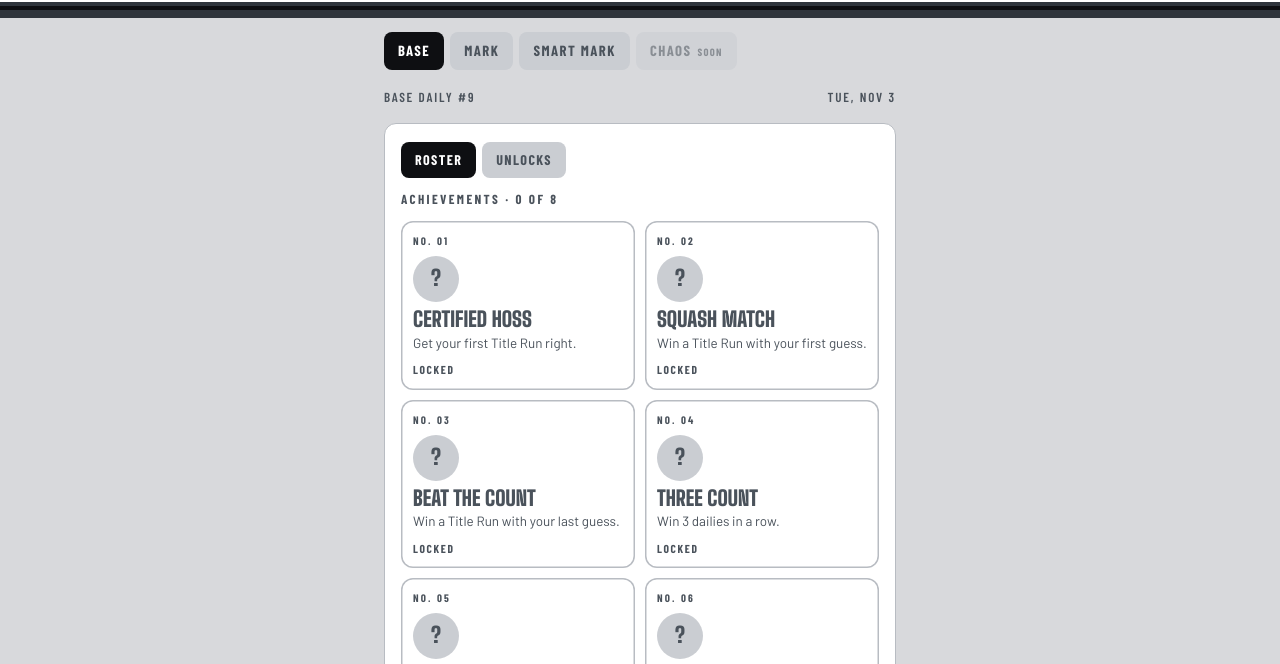
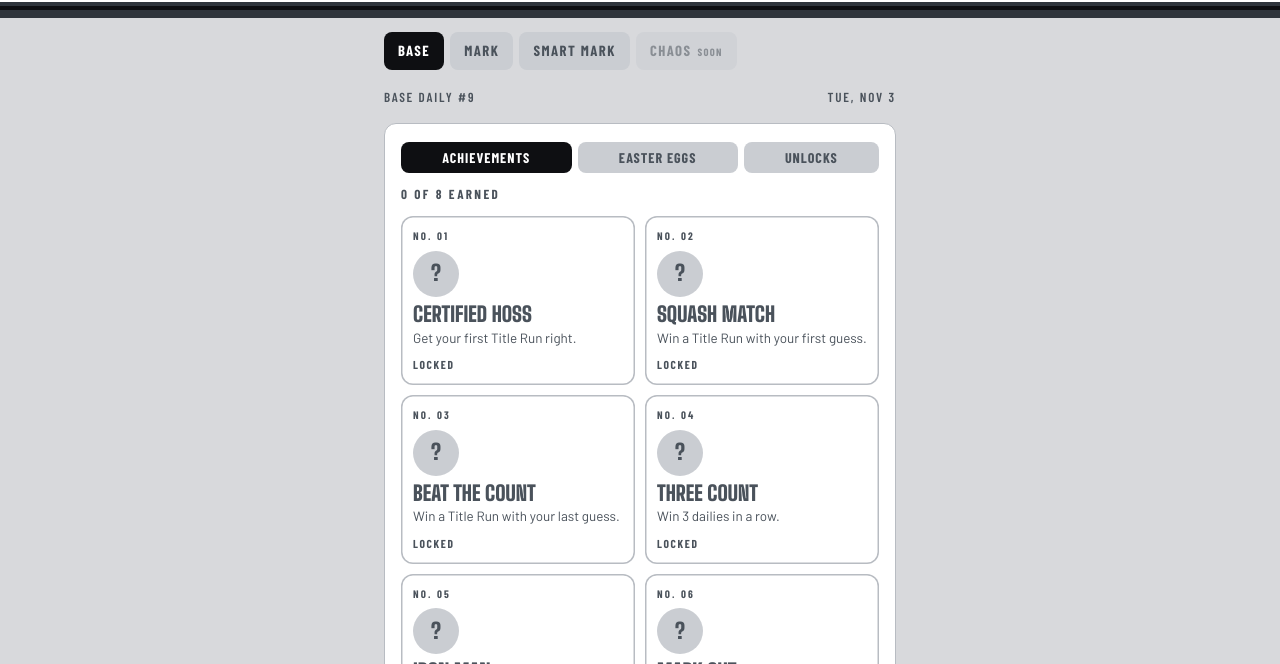
Before and after one commit to MegaPete00/titlerun, a plain HTML site: page index.html in a window 1280 px wide. Both pictures are taken after a click on the button "AWARDS". Shown: the part 79-743 px from the top of the page. Drawn offline with nearby package versions, Linux system fonts and the light colour scheme.

Commit message:
Add files via upload

```diff
--- a/index.html
+++ b/index.html
@@ -218,8 +218,9 @@ footer p{margin:0}
 .toast b{font-family:var(--f-display);font-weight:900;font-size:1.7rem;line-height:1;text-transform:uppercase}
 .toast small{font-size:.8rem;opacity:.8}
 /* Awards: segmented switch, roster cards, color scheme cards */
-.seg{display:flex;gap:6px}
-.seg button{border:0;border-radius:8px;padding:8px 14px;cursor:pointer;background:var(--well);color:var(--muted);font-family:var(--f-label);font-weight:700;font-size:.88rem;letter-spacing:.1em;text-transform:uppercase}
+.seg{display:flex;gap:6px;min-width:0}
+.seg button{flex:1 1 auto;min-width:0;line-height:1.1}
+.seg button{border:0;border-radius:8px;padding:8px 6px;cursor:pointer;background:var(--well);color:var(--muted);font-family:var(--f-label);font-weight:700;font-size:clamp(.74rem, 3.3vw, .88rem);letter-spacing:.07em;text-transform:uppercase}
 .seg button[aria-pressed="true"]{background:var(--ink);color:var(--panel)}
 .roster{list-style:none;margin:0;padding:0;display:grid;grid-template-columns:repeat(2,minmax(0,1fr));gap:10px}
 .ach,.skin{display:grid;gap:5px;align-content:start;justify-items:start;padding:12px;border-radius:12px;background:var(--canvas);box-shadow:inset 0 0 0 1px var(--line);min-width:0}
@@ -762,7 +763,7 @@ const SKINS = [
   {id:"angle",    name:"Kurt Angle",  by:"angle",    note:"Red, white and blue.",             sw:["#F3F5FA","#0B1F4D","#C8102E"]},
 ];
 const skinOpen = s => s.by === "hoss" ? !!achFound().hoss : !!eggsFound()[s.by];
-let tempEgg = "", skin = "", awardsView = "roster";
+let tempEgg = "", skin = "", awardsView = "ach";
 function applyLook(){                       // the Egg Card's theme wins over your saved color scheme until it clears
   const t = tempEgg || skin, r = document.documentElement;
   if(t) r.dataset.egg = t; else delete r.dataset.egg;
@@ -776,14 +777,14 @@ function setSkin(id){
 const toastEl = document.createElement("div");
 toastEl.className = "toast"; toastEl.setAttribute("role", "status");
 document.documentElement.appendChild(toastEl);           // outside <body>, so the long-way stretch can't move it
-let toastTimer = 0, toastQ = [], toastBusy = false, toastView = "roster";
+let toastTimer = 0, toastQ = [], toastBusy = false, toastView = "ach";
 function toast(kicker, title, line, view){               // several can fire from one guess, so they queue
   toastQ.push({kicker, title, line, view}); if(!toastBusy) nextToast();
 }
 function nextToast(){
   const t = toastQ.shift();
   if(!t){ toastBusy = false; toastEl.classList.remove("show"); return; }
-  toastBusy = true; toastView = t.view || "roster";
+  toastBusy = true; toastView = t.view || "ach";
   toastEl.innerHTML = `<span>${esc(t.kicker)}</span><b>${esc(t.title)}</b><small>${esc(t.line)}</small>`;
   toastEl.classList.remove("show"); void toastEl.offsetWidth; toastEl.classList.add("show");
   clearTimeout(toastTimer); toastTimer = setTimeout(nextToast, 4500);
@@ -797,7 +798,7 @@ function earn(id){
   f[id] = Date.now(); store.set(ACH_KEY, f);
   const a = ACH.find(x => x.id === id), n = ACH.filter(x => f[x.id]).length;
   const unlock = id === "hoss" && skin;                   // Certified Hoss is the way back to the default colors
-  toast("Achievement unlocked", a.title, unlock ? "Default colors unlocked. Tap to see them." : `${n} of ${ACH.length} earned. Tap to see them.`, unlock ? "unlocks" : "roster");
+  toast("Achievement unlocked", a.title, unlock ? "Default colors unlocked. Tap to see them." : `${n} of ${ACH.length} earned. Tap to see them.`, unlock ? "unlocks" : "ach");
   renderAwardsPanel();
 }
 function afterWin(){                                      // runs once per winning guess, daily or free play
@@ -815,19 +816,22 @@ function foundEgg(id){
   if(!id || f[id]) return;
   f[id] = Date.now(); store.set(EGG_KEY, f);
   const n = ACHIEVEMENTS.filter(a => f[a.id]).length, a = ACHIEVEMENTS.find(x => x.id === id), opens = SKINS.some(s => s.by === id);
-  toast("Easter egg found", a ? a.title : id, opens ? "New color scheme unlocked. Tap to see it." : `${n} of ${ACHIEVEMENTS.length} found. Tap to see the rest.`, opens ? "unlocks" : "roster");
+  toast("Easter egg found", a ? a.title : id, opens ? "New color scheme unlocked. Tap to see it." : `${n} of ${ACHIEVEMENTS.length} found. Tap to see the rest.`, opens ? "unlocks" : "eggs");
   renderAwardsPanel();
 }
 
 /* Awards panel: a roster of cards, plus the Unlocks screen */
 const shortDate = ts => new Date(ts).toLocaleDateString("en-US", {month:"short", day:"numeric"});
-function rosterHTML(){
-  const af = achFound(), ef = eggsFound();
-  const n = ACH.filter(a => af[a.id]).length, ne = ACHIEVEMENTS.filter(a => ef[a.id]).length;
-  const card = (a, i, ts, egg) => `<li class="ach ${ts ? "got" : "locked"}"><span class="no">No. ${pad(i + 1)}</span><i class="emb" aria-hidden="true">${ts ? (egg ? "!" : a.g) : "?"}</i>`
-    + `<b>${esc(a.title)}</b>${egg ? "" : `<span class="d">${esc(a.desc)}</span>`}<span class="st">${ts ? "Earned " + shortDate(ts) : egg ? "Not found yet" : "Locked"}</span></li>`;
-  return `<h3>Achievements · ${n} of ${ACH.length}</h3><ul class="roster">${ACH.map((a, i) => card(a, i, af[a.id], false)).join("")}</ul>`
-    + (ne ? `<h3>Easter eggs · ${ne} of ${ACHIEVEMENTS.length} found</h3><ul class="roster">${ACHIEVEMENTS.map((a, i) => card(a, i, ef[a.id], true)).join("")}</ul>` : "");
+const awardCard = (a, i, ts, egg) => `<li class="ach ${ts ? "got" : "locked"}"><span class="no">No. ${pad(i + 1)}</span><i class="emb" aria-hidden="true">${ts ? (egg ? "!" : a.g) : "?"}</i>`
+  + `<b>${esc(a.title)}</b>${egg ? "" : `<span class="d">${esc(a.desc)}</span>`}<span class="st">${ts ? "Earned " + shortDate(ts) : egg ? "Not found yet" : "Locked"}</span></li>`;
+function achHTML(){
+  const af = achFound(), n = ACH.filter(a => af[a.id]).length;
+  return `<h3>${n} of ${ACH.length} earned</h3><ul class="roster">${ACH.map((a, i) => awardCard(a, i, af[a.id], false)).join("")}</ul>`;
+}
+function eggsHTML(){
+  const ef = eggsFound(), n = ACHIEVEMENTS.filter(a => ef[a.id]).length;
+  return `<h3>${n} of ${ACHIEVEMENTS.length} found</h3><ul class="roster">${ACHIEVEMENTS.map((a, i) => awardCard(a, i, ef[a.id], true)).join("")}</ul>`
+    + `<p class="fine">Each title is your only hint.</p>`;
 }
 function unlocksHTML(){
   const lockedEggSkins = SKINS.some(s => s.by !== "hoss" && !skinOpen(s));
@@ -844,8 +848,9 @@ function unlocksHTML(){
 function renderAwardsPanel(){
   const p = $("#awardsPanel"); if(p.hidden) return;
   const seg = (v, label) => `<button type="button" data-view="${v}" aria-pressed="${awardsView === v}">${label}</button>`;
-  p.innerHTML = `<div class="seg" role="group" aria-label="Awards view">${seg("roster", "Roster")}${seg("unlocks", "Unlocks")}</div>`
-    + (awardsView === "unlocks" ? unlocksHTML() : rosterHTML());
+  if(!["ach", "eggs", "unlocks"].includes(awardsView)) awardsView = "ach";
+  p.innerHTML = `<div class="seg" role="group" aria-label="Awards view">${seg("ach", "Achievements")}${seg("eggs", "Easter Eggs")}${seg("unlocks", "Unlocks")}</div>`
+    + (awardsView === "unlocks" ? unlocksHTML() : awardsView === "eggs" ? eggsHTML() : achHTML());
 }
 function openPanel(which){                                // "stats", "awards" or nothing
   $("#statsPanel").hidden = which !== "stats"; $("#awardsPanel").hidden = which !== "awards";
@@ -898,7 +903,7 @@ const GUESS_EGGS = {
   "Kurt Angle": {id:"angle", theme:"angle", card:"You just made that guess with a broken freaking neck"},
   // Drop a photo you have the rights to at eggs/joe-hendry.jpg (and fill in credit if the license needs one). No file = text only.
   "Joe Hendry": {id:"hendry", card:"I believe in Joe Hendry", img:{src:"eggs/joe-hendry.jpg", alt:"Joe Hendry", credit:'Photo: <a href="https://commons.wikimedia.org/wiki/File:Joe_Hendry_RR25.jpg" target="_blank" rel="noopener">Diego Serrano</a>, <a href="https://creativecommons.org/licenses/by/2.0/" target="_blank" rel="noopener">CC BY 2.0</a>. Resized.'}},
-  "Taz": {id:"taz", theme:"taz", card:"Web Design Jones over heard, made the friggin' color scheme change"},
+  "Taz": {id:"taz", theme:"taz", card:"Web Design Jones over here, made the friggin' color scheme change"},
   "Luke Harper": {id:"brodie", card:"It's House of Hoss and you know what that means"},          // also Mr. Brodie Lee
   '"Stone Cold" Steve Austin': {id:"austin", size:"big", card:"WHAT?", placeholder:"What?"},
   "Scott Steiner": {id:"steiner", lead:"You know they say that", title:"all men are created equal,", card:`but you look at me and you look at Samoa Joe and you can see that statement is not true. See, normally if you go one on one with another wrestler, you got a 50/50 chance of winning. But I'm a genetic freak and I'm not normal! So you got a 25%, AT BEST, at beat me. Then you add Kurt Angle to the mix, your chances of winning drastic go down. See the 3 way at Sacrifice, you got a 33 1/3 chance of winning, but I, I got a 66 and 2/3 chance of winning, because Kurt Angle KNOWS he can't beat me and he's not even gonna try!
```
